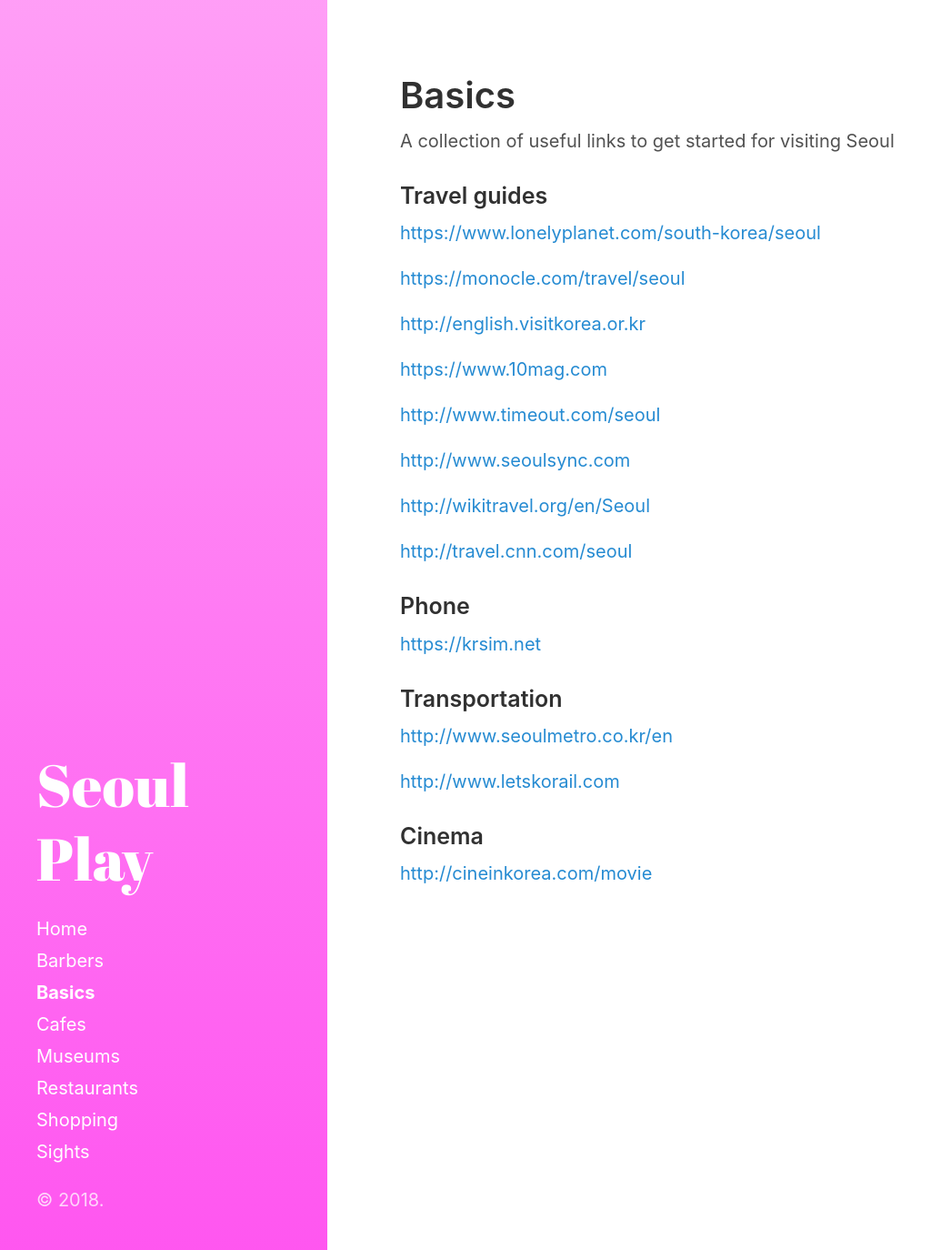
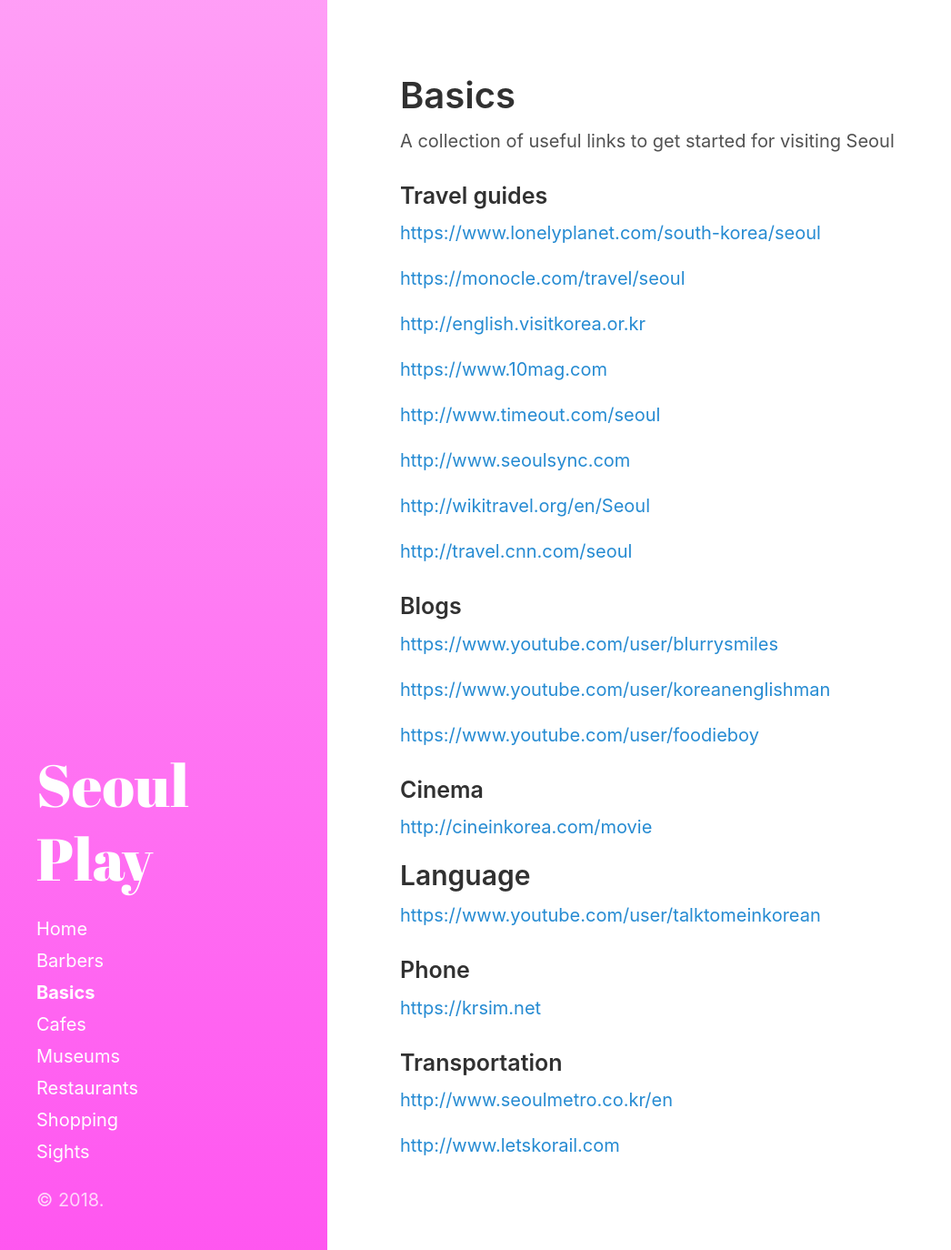
Before and after one commit to seoulplay/seoulplay.github.io, a Jekyll site: the page built from category/basics.md, in a window 1280 px wide. Shown: the whole page at 91% size, without its empty margins (0-1046 px from the left). Built offline with Jekyll 4.4.1, drawn with Linux system fonts in a browser that asks for light colours.

Commit message:
Update basics.md

```diff
--- a/category/basics.md
+++ b/category/basics.md
@@ -23,6 +23,22 @@ A collection of useful links to get started for visiting Seoul
 
 <http://travel.cnn.com/seoul>
 
+### Blogs
+
+<https://www.youtube.com/user/blurrysmiles>
+
+<https://www.youtube.com/user/koreanenglishman>
+
+[https://www.youtube.com/user/foodieboy](https://www.youtube.com/channel/UCe1ZsGtbRx2pgajGzwB9L0A)
+
+### Cinema
+
+<http://cineinkorea.com/movie>
+
+## Language
+
+<https://www.youtube.com/user/talktomeinkorean>
+
 ### Phone
 
 <https://krsim.net>
@@ -32,7 +48,3 @@ A collection of useful links to get started for visiting Seoul
 <http://www.seoulmetro.co.kr/en>
 
 <http://www.letskorail.com>
-
-### Cinema
-
-<http://cineinkorea.com/movie>
```
